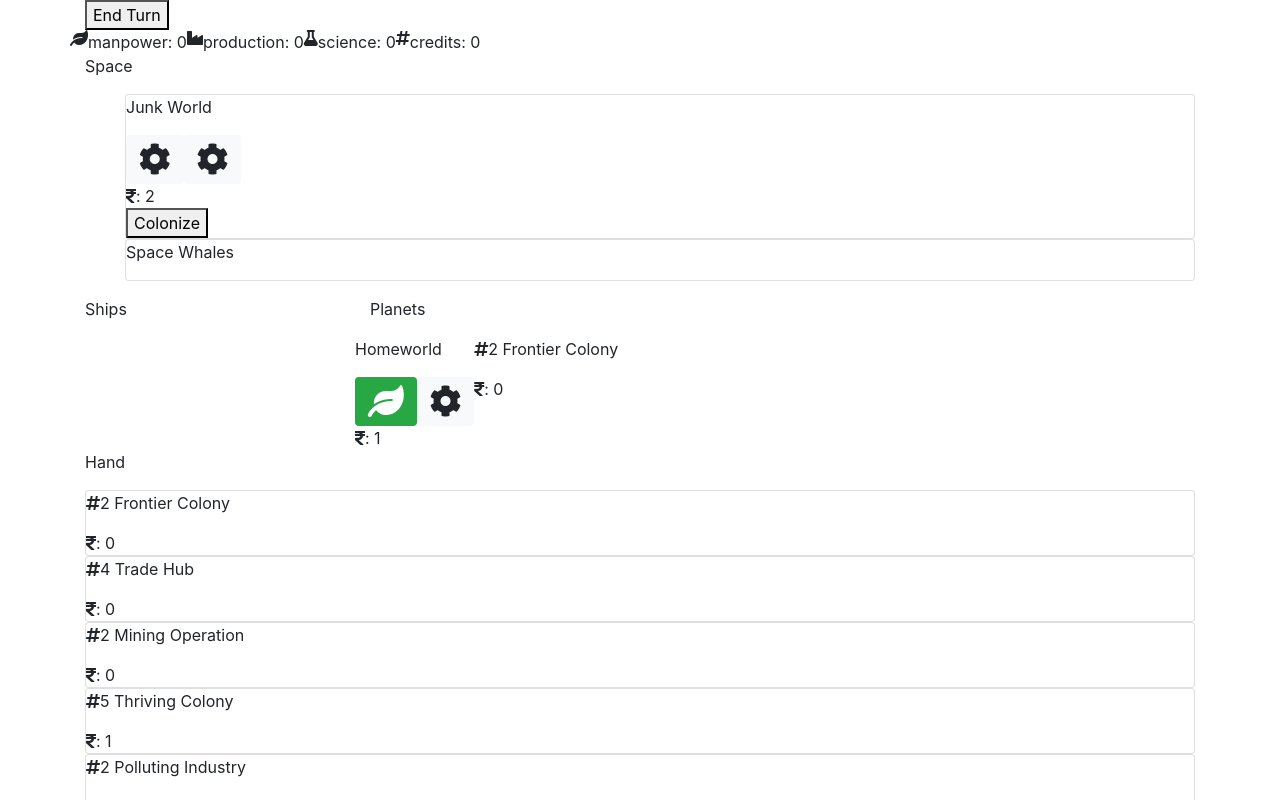
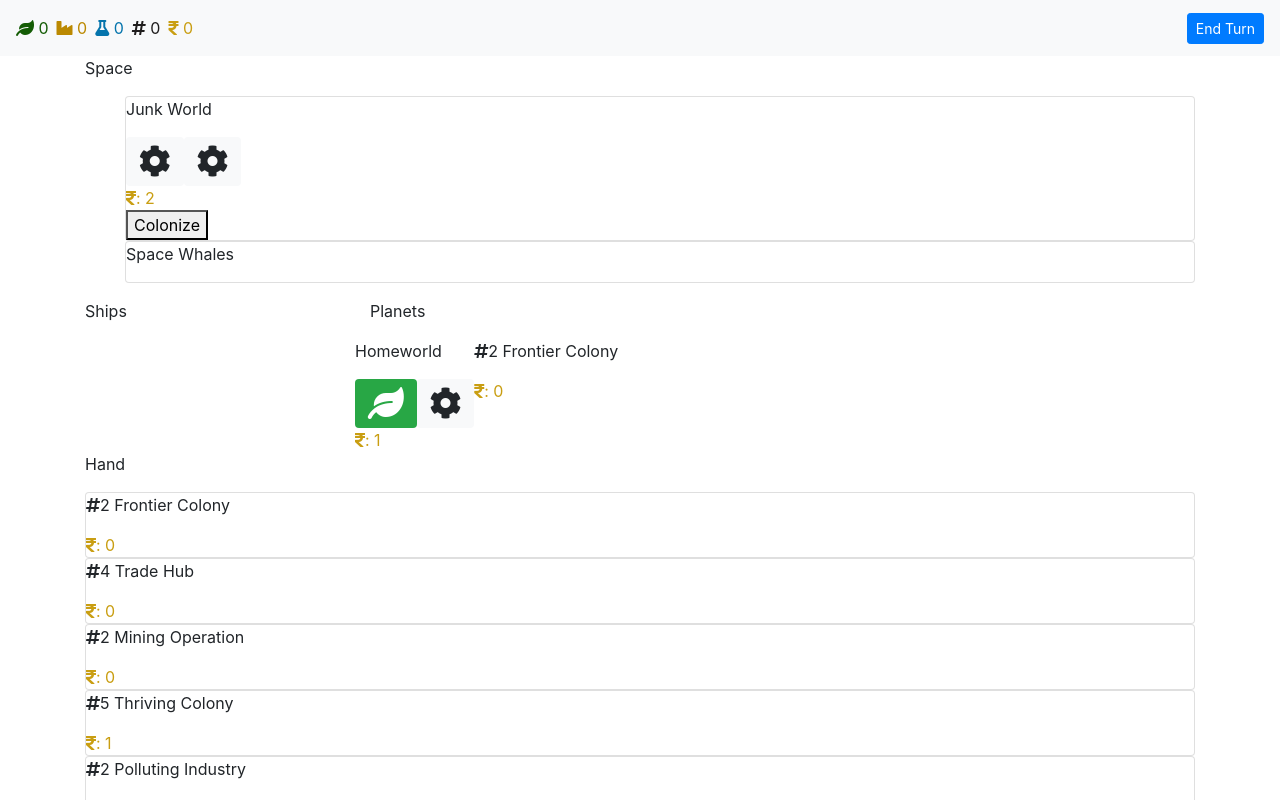
Before and after one commit to jurgensweere/ttg, an Angular app: page /game in a window 1280 px wide. Shown: the top 800 px of the page. Built offline with nearby package versions, Linux system fonts and the light colour scheme.

Commit message:
Create header with resources and end turn

```diff
--- a/src/app/game/board/board.component.html
+++ b/src/app/game/board/board.component.html
@@ -1,13 +1,27 @@
-
+<header>
+    <nav class="navbar navbar-expand-lg bg-light">
+        <div class="mr-auto">
+        <!-- <a class="navbar-brand" href="#">TTG</a> -->
+        <span class="navbar-text mr-2 manpower">
+            <i class="fas fa-leaf"></i> {{ manpower }}
+        </span>
+        <span class="navbar-text mr-2 production">
+            <i class="fas fa-industry"></i> {{ production }}
+        </span>
+        <span class="navbar-text mr-2 science">
+            <i class="fas fa-flask"></i> {{ science }}
+        </span>
+        <span class="navbar-text mr-2 credits">
+            <i class="fas fa-hashtag"></i> {{ credits }}
+        </span>
+        <span class="navbar-text mr-2 renown">
+            <i class="fas fa-rupee-sign"></i> {{ renown }}
+        </span>
+    </div>
+        <button class="btn btn-sm btn-primary" type="button">End Turn</button>
+    </nav>
+</header>
 <div class="container">
-  <button>End Turn</button>
-
-  <div class="row">
-    <i class="fas fa-leaf"></i> manpower: {{ manpower }}
-    <i class="fas fa-industry"></i> production: {{ production }}
-    <i class="fas fa-flask"></i> science: {{ science }}
-    <i class="fas fa-hashtag"></i> credits: {{ credits }}
-  </div>
     <div class="row">
         <div class="col-sm">
             <p>Space</p>
--- a/src/app/game/board/board.component.ts
+++ b/src/app/game/board/board.component.ts
@@ -21,6 +21,7 @@ export class BoardComponent implements OnInit {
   production: number;
   science: number;
   credits: number;
+  renown: number;
 
   constructor(private gameService:GameService) { }
 
@@ -37,6 +38,7 @@ export class BoardComponent implements OnInit {
     this.production = this.gameService.production;
     this.science = this.gameService.science;
     this.credits = this.gameService.credits;
+    this.renown = this.gameService.renown;
   }
 
 }
--- a/src/app/game/game.service.ts
+++ b/src/app/game/game.service.ts
@@ -22,6 +22,7 @@ export class GameService {
   production: number = 0;
   science: number = 0;
   credits: number = 0;
+  renown: number = 0;
 
   playerHand: ProcessCard[];
   playerDeck: ProcessCard[];
@@ -130,6 +131,8 @@ export class GameService {
     this.spaceDiscard = [];
     this.playerDiscard = [];
     this.relinquished = [];
+
+    this.renown = 0;
   }
 
   drawCard(amount:number = 1) {
--- a/src/styles.css
+++ b/src/styles.css
@@ -1 +1,17 @@
 /* You can add global styles to this file, and also import other style files */
+
+.manpower {
+    color: #145c05;
+}
+.production {
+    color: #bb8901;
+}
+.science {
+    color: #0474ac;
+}
+.credits {
+    color: #1f1d1d;
+}
+.renown {
+    color: #c99e12;
+}
```
Lines whose indentation alone changed are shown as unchanged.
